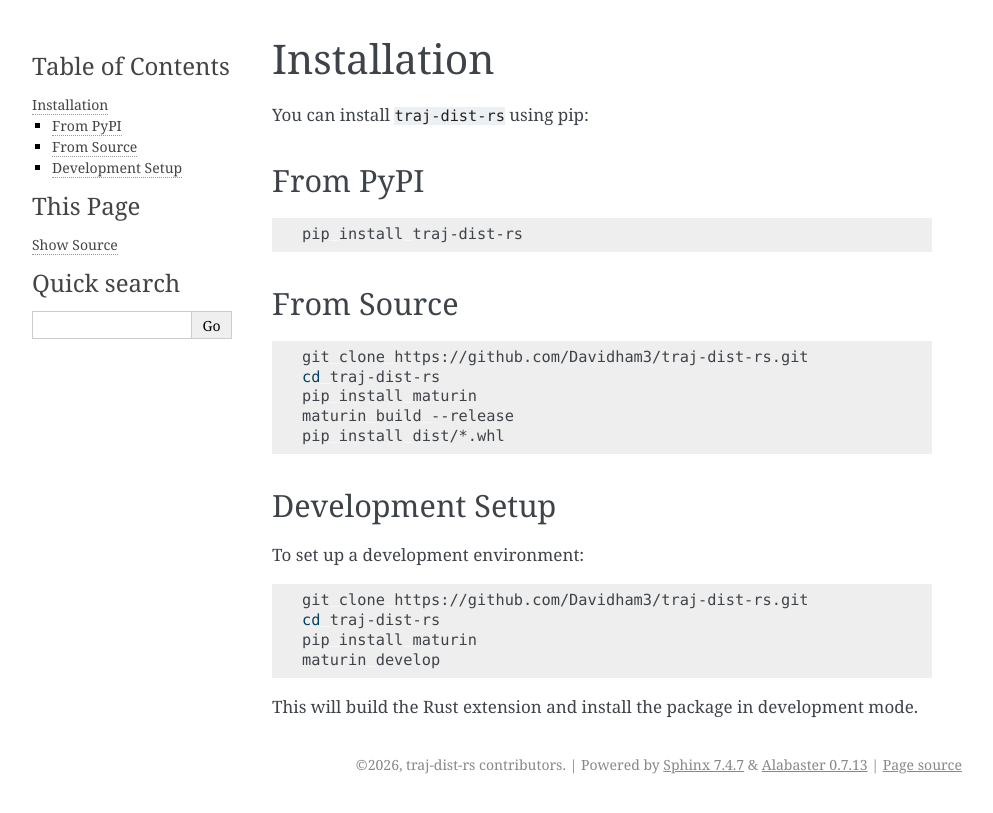
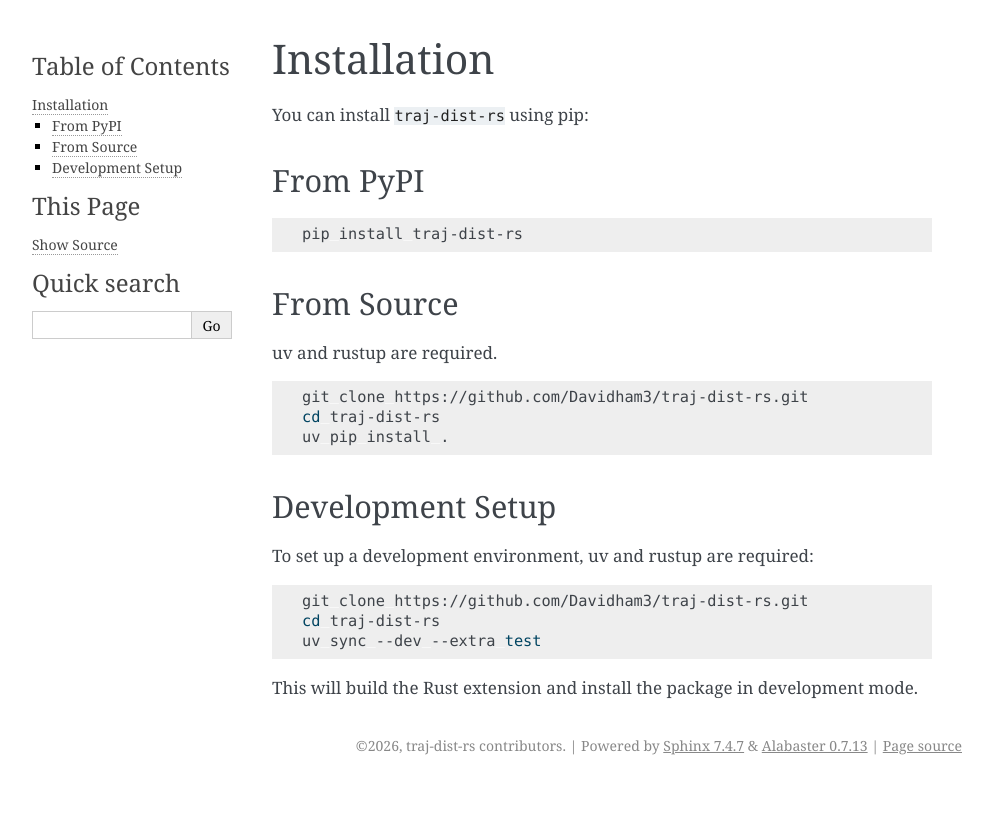
Before and after one commit to Davidham3/traj-dist-rs, a Sphinx documentation site: the page built from docs/installation.md, in a window 1280 px wide. Shown: the top 813 px of the page, without its empty margins (148-1141 px from the left). Built offline with Sphinx 7.4.7, drawn with Linux system fonts in a browser that asks for light colours.

Commit message:
Update installation.md

````diff
--- a/docs/installation.md
+++ b/docs/installation.md
@@ -10,23 +10,22 @@ pip install traj-dist-rs
 
 ## From Source
 
+uv and rustup are required.
+
 ```bash
 git clone https://github.com/Davidham3/traj-dist-rs.git
 cd traj-dist-rs
-pip install maturin
-maturin build --release
-pip install dist/*.whl
+uv pip install .
 ```
 
 ## Development Setup
 
-To set up a development environment:
+To set up a development environment, uv and rustup are required:
 
 ```bash
 git clone https://github.com/Davidham3/traj-dist-rs.git
 cd traj-dist-rs
-pip install maturin
-maturin develop
+uv sync --dev --extra test
 ```
 
 This will build the Rust extension and install the package in development mode.
````
